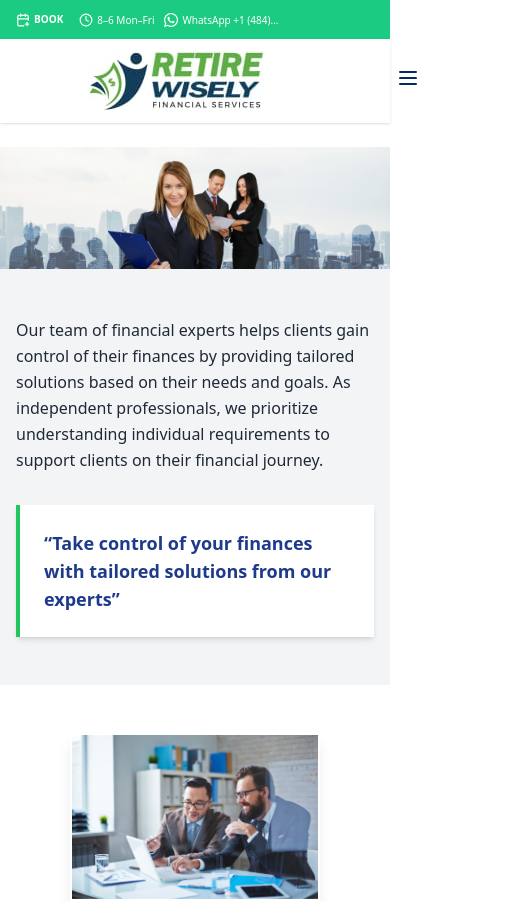
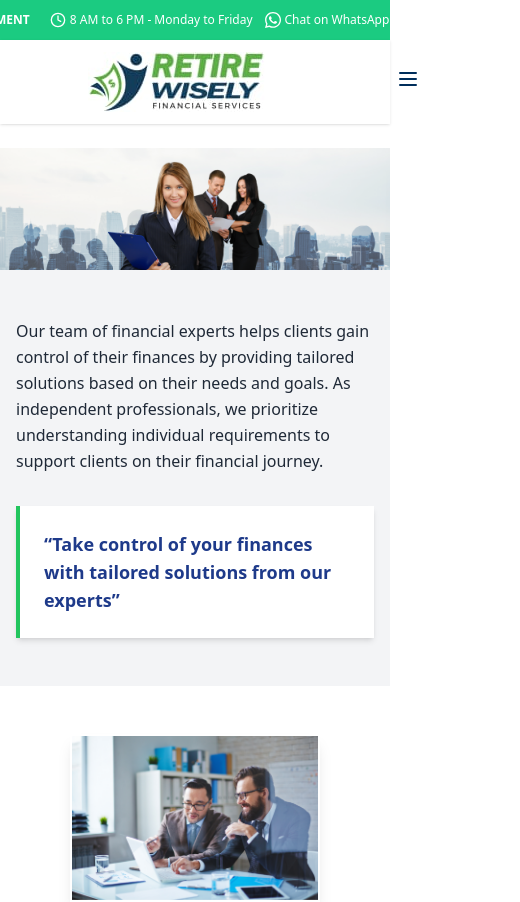
Before and after one commit to nirajsai1/retire_wisely, a React (Create React App) app: page / in a window 390 px wide. Shown: the top 902 px of the page, 520 px wide, since content can reach past the window. Built offline with nearby package versions, Linux system fonts and the light colour scheme.

Commit message:
Changes made in App.js

```diff
--- a/src/App.js
+++ b/src/App.js
@@ -64,45 +64,26 @@ const toggleMobileDropdown = () => setMobileDropdownOpen(!mobileDropdownOpen);
   const defaultClass = "[#002E5B]";
   return (
       <div>
-       <div className="hidden md:flex bg-[#1bcb81] p-3 justify-center items-center gap-8 text-white text-sm w-full z-10">
+       <div className="bg-[#1bcb81] p-2 md:p-3 flex justify-center items-center gap-3 md:gap-8 text-white text-xs md:text-sm w-full z-10">
+
   <div
-          className="flex items-center px-4 py-2 cursor-pointer transition hover:bg-[#002E5B] hover:rounded-xl hover:border hover:border-[#002E5B] whitespace-nowrap"
+    className="flex items-center px-2 md:px-4 py-1 md:py-2 cursor-pointer transition hover:bg-[#002E5B] hover:rounded-xl hover:border hover:border-[#002E5B] whitespace-nowrap"
     onClick={() => navigate('/baa')}
   >
-          <CalendarPlus className="text-white w-5 h-5" />
-          <span className="font-semibold pl-3 text-white">BOOK APPOINTMENT</span>
+    <CalendarPlus className="text-white w-4 h-4 md:w-5 md:h-5" />
+    <span className="font-semibold pl-2 md:pl-3 text-white">BOOK APPOINTMENT</span>
   </div>
 
-        <div className="flex items-center gap-2 whitespace-nowrap">
-          <Clock className="w-5 h-5" />
+  <div className="flex items-center gap-1 md:gap-2 whitespace-nowrap">
+    <Clock className="w-4 h-4 md:w-5 md:h-5" />
     <p>8 AM to 6 PM - Monday to Friday</p>
   </div>
 
   <div className="flex items-center whitespace-nowrap">
-          <FaWhatsapp className="w-7 h-7 pr-2" />
-          <p>Chat on WhatsApp with +1 (484) 467-4744</p>
-        </div>
+    <FaWhatsapp className="w-5 h-5 md:w-7 md:h-7 pr-1 md:pr-2" />
+    <p className="">Chat on WhatsApp with +1 (484) 467-4744</p>
   </div>
 
-      {/* Mobile Version */}
-      <div className="flex md:hidden bg-[#1bcb81] px-2 py-2 items-center gap-2 text-white text-[10px] w-full overflow-x-auto whitespace-nowrap scrollbar-none">
-        <div
-          className="flex items-center px-2 py-1 cursor-pointer transition hover:bg-[#002E5B] hover:rounded-lg hover:border hover:border-[#002E5B]"
-          onClick={() => navigate('/baa')}
-        >
-          <CalendarPlus className="text-white w-3.5 h-3.5" />
-          <span className="font-semibold pl-1">BOOK</span>
-        </div>
-
-        <div className="flex items-center gap-1">
-          <Clock className="w-3.5 h-3.5" />
-          <p className="leading-none">8–6 Mon–Fri</p>
-        </div>
-
-        <div className="flex items-center gap-1">
-          <FaWhatsapp className="w-4 h-4" />
-          <p className="leading-none">WhatsApp +1 (484)...</p>
-        </div>
 </div><div className="sticky top-0 bg-white shadow z-20 text-[#002E5B]">
   <div className="flex items-center justify-between max-w-screen-xl mx-auto px-6 py-3 text-[#002E5B]">
     {/* Logo */}
```
Lines whose indentation alone changed are shown as unchanged.
